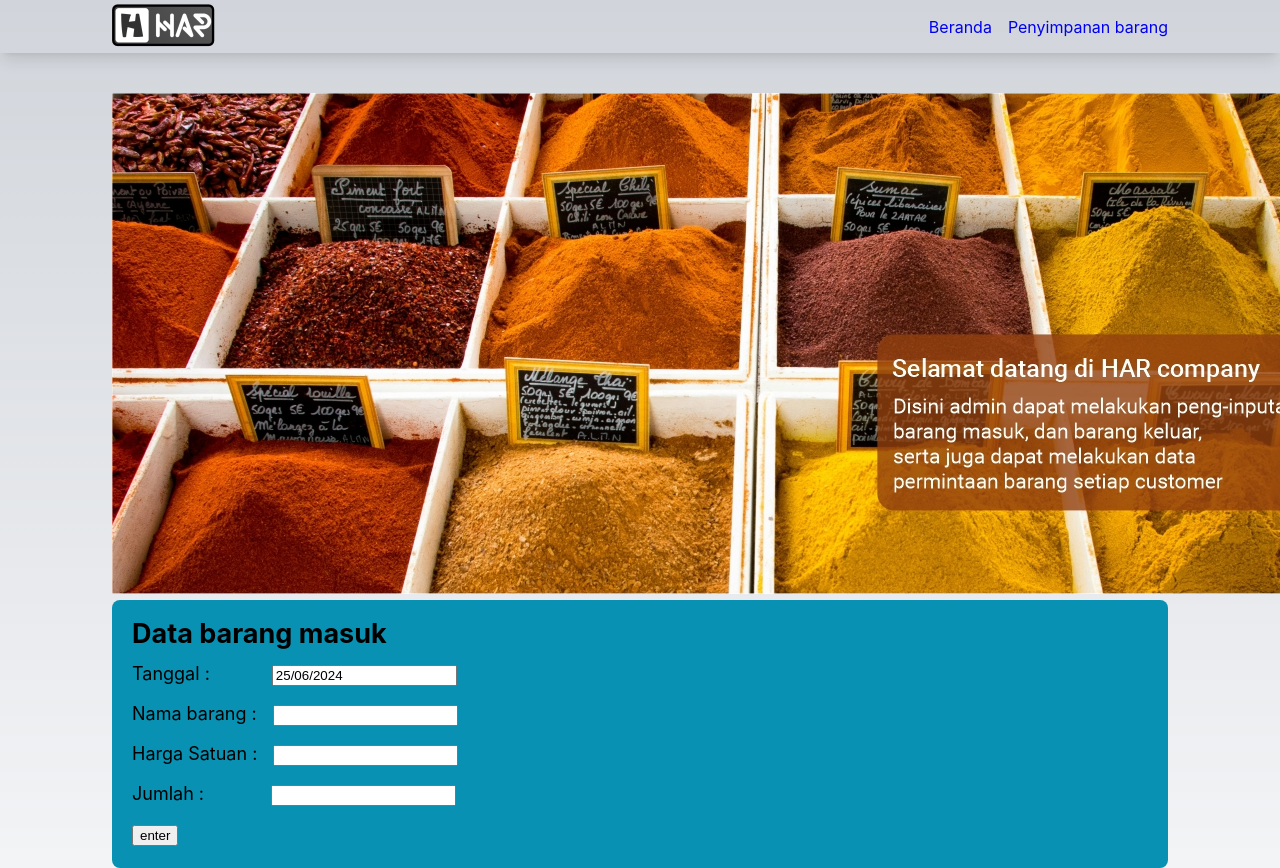
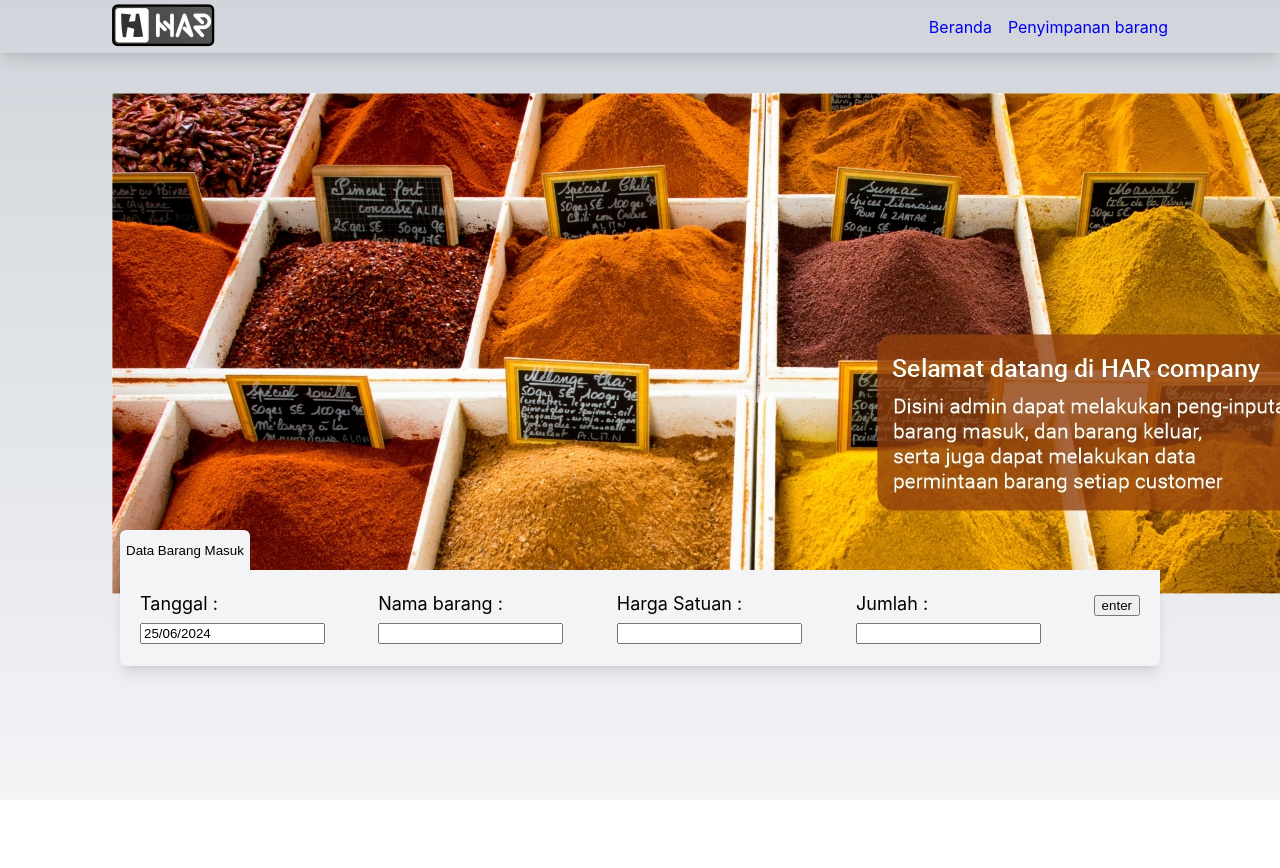
Before and after one commit to irsyadalaudin/items-storage, a React (Vite) app in the folder admin/: page / in a window 1280 px wide. Shown: the top 868 px of the page. After the commit the page ends 800 px from the top, so only its background shows below. Built offline with nearby package versions, Linux system fonts and the light colour scheme.

Commit message:
added disabled button

```diff
--- a/admin/src/components/Storage.jsx
+++ b/admin/src/components/Storage.jsx
@@ -95,9 +95,10 @@ const Storage = () => {
 	}
 
     return (
-        <div className='px-28 text-lg'>
-            <form className='flex flex-col gap-3 gap-x-4 bg-cyan-600 p-5 rounded-lg' onSubmit={handleSubmit}>
-                <h2 className='m-0 p-0'>Data barang masuk</h2>
+        <div className='flex justify-center px-28 text-lg'>
+            <form onSubmit={handleSubmit} className='flex gap-3 gap-x-4 bg-[#F3F4F6] p-5 mb-10 rounded-b-md shadow-lg absolute top-560 w-1000 z-8'>
+			<button className='absolute h-10 bottom-960 left-0 z-9 bg-[#F3F4F6] text-black rounded-t-md border-none' disabled>Data Barang Masuk</button>
+                {/* <h2 className='m-0 p-0'>Data barang masuk</h2> */}
 				<div>
 					<label className='mr-15' htmlFor='date'>Tanggal :</label>
 					<DatePickerInput
--- a/admin/tailwind.config.js
+++ b/admin/tailwind.config.js
@@ -10,7 +10,12 @@ export default {
 				'14.5': '58px',
 				'15': '62px',
 				'18': '67px',
-				'90': '92.5vh'
+				'90': '92.5vh',
+				'960': '96px',
+				'560': '570px',
+				'1000': '1000px',
+				'1290': '1290px',
+				'1250': '1250px'
 			},
 			colors: {
 				'navbar-color': '#18353B',
```
